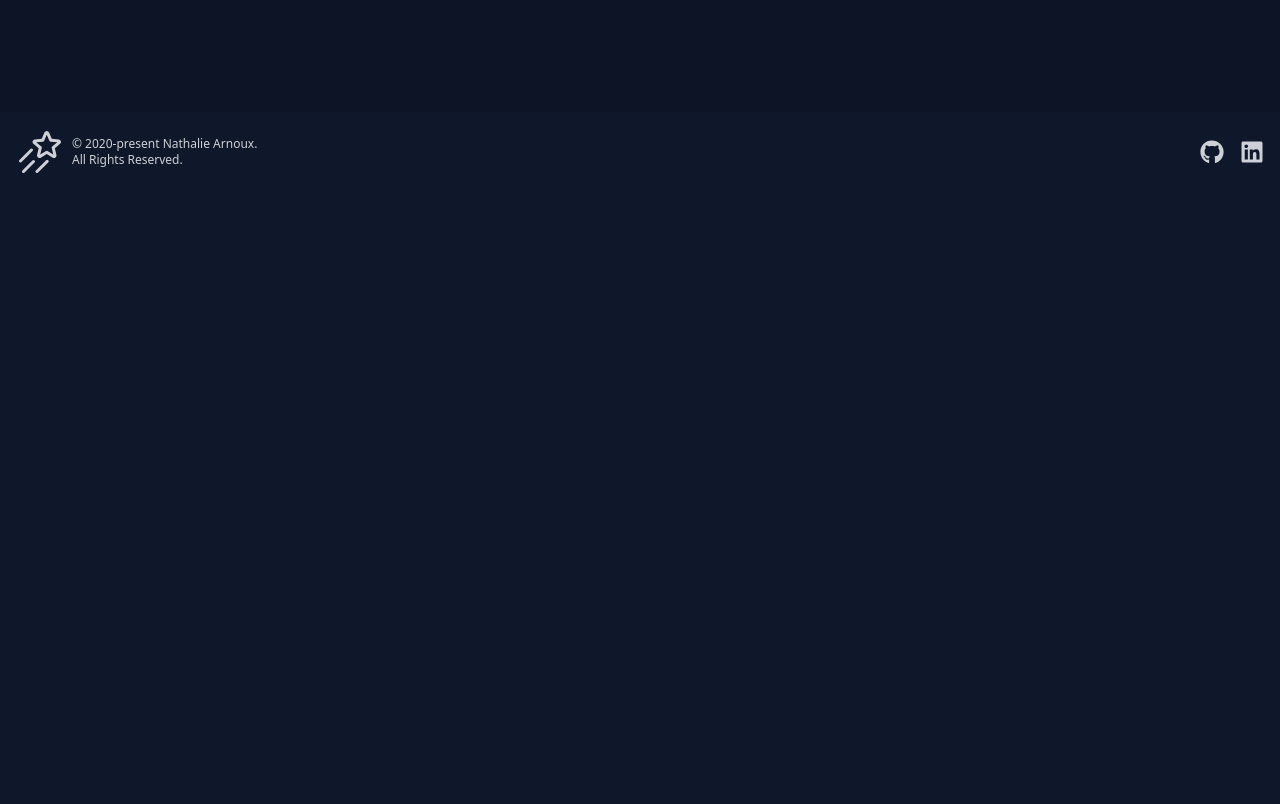
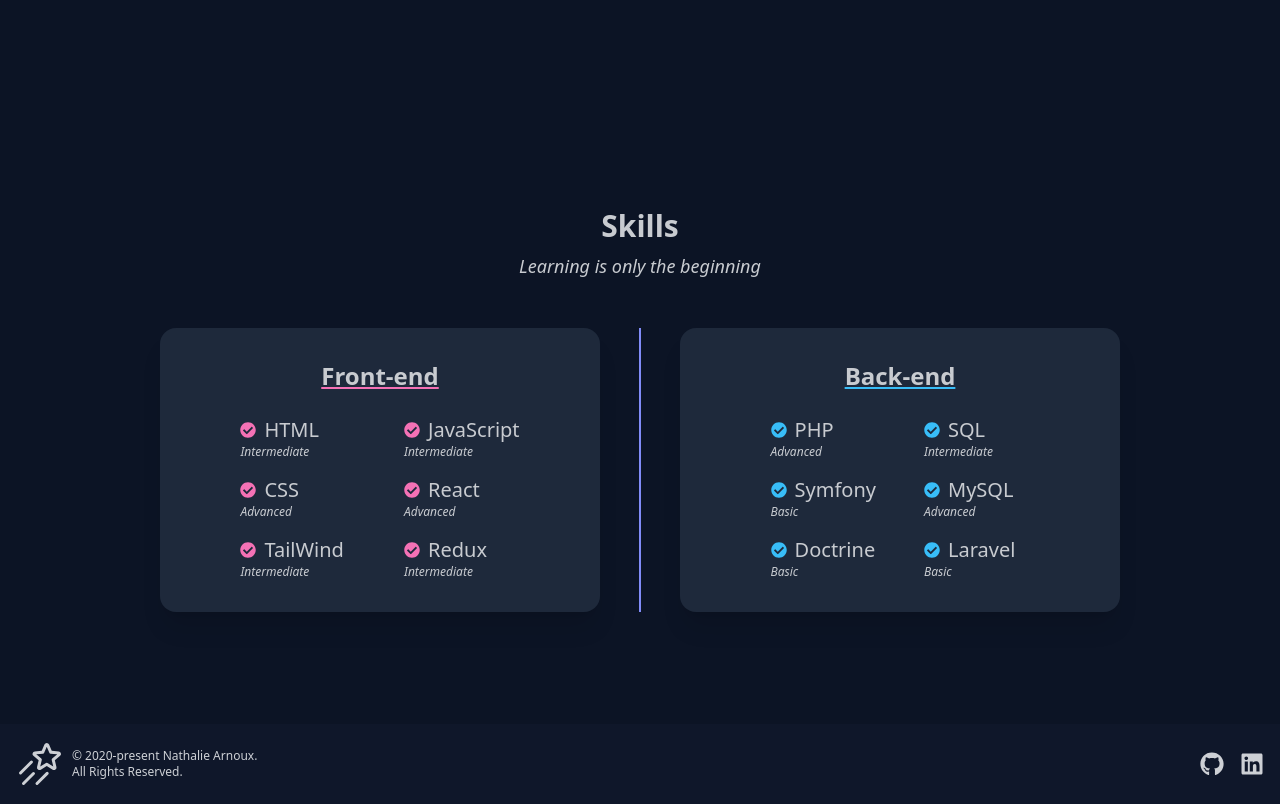
Before and after one commit to nathalieArnoux/portfolio, a React (Vite) app: page / in a window 1280 px wide. Shown: the part 1369-2173 px from the top of the page. Before the commit the page ends 1561 px from the top, so only its background shows below. Built offline with nearby package versions, Linux system fonts and the light colour scheme.

Commit message:
created skills component

```diff
--- a/src/components/App/App.jsx
+++ b/src/components/App/App.jsx
@@ -1,6 +1,7 @@
 import Header from "../Header/Header";
 import Hero from "../Hero/Hero";
 import About from "../About/About";
+import Skills from "../Skills/Skills";
 import Footer from "../Footer/Footer";
 
 const App = () => {
@@ -10,6 +11,7 @@ const App = () => {
       <main>
         <Hero />
         <About />
+        <Skills />
       </main>
       <Footer />
     </div>
--- a/src/components/Skills/Skills.jsx
+++ b/src/components/Skills/Skills.jsx
@@ -1,7 +1,119 @@
+import { FaCheckCircle } from "react-icons/fa";
+
 const Skills = () => {
   return (
-    <section id="skills">
-      <p>skills</p>
+    <section className="py-24 bg-base-200" id="skills">
+      <div className="flex flex-col justify-center items-center">
+        <h2 className="text-3xl font-bold mb-2">Skills</h2>
+        <h3 className="text-lg italic mb-8">Learning is only the beginning</h3>
+        <div className="max-w-7xl w-full p-4 gap-4 flex flex-col md:flex-row md:justify-center">
+          {/* //? left side */}
+          <div className="card flex-grow max-w-[440px] bg-neutral rounded-box shadow-xl">
+            <div className="card-body items-center">
+              <h4 className="card-title text-2xl mb-4 underline decoration-accent">
+                Front-end
+              </h4>
+              <ul className="grid grid-cols-2 w-max gap-4 md:gap-x-8 lg:gap-x-12">
+                <li className="flex flex-col">
+                  <h3 className="text-xl flex gap-2">
+                    <FaCheckCircle className="mt-1.5 w-4 h-4 text-accent" />
+                    HTML
+                  </h3>
+                  <p className="text-xs italic">Intermediate</p>
+                </li>
+                <li className="flex flex-col">
+                  <h3 className="text-xl flex gap-2">
+                    <FaCheckCircle className="mt-1.5 w-4 h-4 text-accent" />
+                    JavaScript
+                  </h3>
+                  <p className="text-xs italic">Intermediate</p>
+                </li>
+                <li className="flex flex-col">
+                  <h3 className="text-xl flex gap-2">
+                    <FaCheckCircle className="mt-1.5 w-4 h-4 text-accent" />
+                    CSS
+                  </h3>
+                  <p className="text-xs italic">Advanced</p>
+                </li>
+                <li className="flex flex-col">
+                  <h3 className="text-xl flex gap-2">
+                    <FaCheckCircle className="mt-1.5 w-4 h-4 text-accent" />
+                    React
+                  </h3>
+                  <p className="text-xs italic">Advanced</p>
+                </li>
+                <li className="flex flex-col">
+                  <h3 className="text-xl flex gap-2">
+                    <FaCheckCircle className="mt-1.5 w-4 h-4 text-accent" />
+                    TailWind
+                  </h3>
+                  <p className="text-xs italic">Intermediate</p>
+                </li>
+                <li className="flex flex-col">
+                  <h3 className="text-xl flex gap-2">
+                    <FaCheckCircle className="mt-1.5 w-4 h-4 text-accent" />
+                    Redux
+                  </h3>
+                  <p className="text-xs italic">Intermediate</p>
+                </li>
+              </ul>
+            </div>
+          </div>
+          <div className="divider md:divider-horizontal divider-secondary" />
+          {/* //? right side */}
+          <div className="card flex-grow max-w-[440px] bg-neutral rounded-box shadow-xl">
+            <div className="card-body items-center">
+              <h4 className="card-title text-2xl mb-4 underline decoration-primary">
+                Back-end
+              </h4>
+              <ul className="grid grid-cols-2 w-max gap-4 md:gap-x-8 lg:gap-x-12">
+                <li className="flex flex-col">
+                  <h3 className="text-xl flex gap-2">
+                    <FaCheckCircle className="mt-1.5 w-4 h-4 text-primary" />
+                    PHP
+                  </h3>
+                  <p className="text-xs italic">Advanced</p>
+                </li>
+                <li className="flex flex-col">
+                  <h3 className="text-xl flex gap-2">
+                    <FaCheckCircle className="mt-1.5 w-4 h-4 text-primary" />
+                    SQL
+                  </h3>
+                  <p className="text-xs italic">Intermediate</p>
+                </li>
+                <li className="flex flex-col">
+                  <h3 className="text-xl flex gap-2">
+                    <FaCheckCircle className="mt-1.5 w-4 h-4 text-primary" />
+                    Symfony
+                  </h3>
+                  <p className="text-xs italic">Basic</p>
+                </li>
+                <li className="flex flex-col">
+                  <h3 className="text-xl flex gap-2">
+                    <FaCheckCircle className="mt-1.5 w-4 h-4 text-primary" />
+                    MySQL
+                  </h3>
+                  <p className="text-xs italic">Advanced</p>
+                </li>
+                <li className="flex flex-col">
+                  <h3 className="text-xl flex gap-2">
+                    <FaCheckCircle className="mt-1.5 w-4 h-4 text-primary" />
+                    Doctrine
+                  </h3>
+                  <p className="text-xs italic">Basic</p>
+                </li>
+                <li className="flex flex-col">
+                  <h3 className="text-xl flex gap-2">
+                    <FaCheckCircle className="mt-1.5 w-4 h-4 text-primary" />
+                    Laravel
+                  </h3>
+                  <p className="text-xs italic">Basic</p>
+                </li>
+              </ul>
+            </div>
+          </div>
+        </div>
+      </div>
     </section>
   );
 };
```
